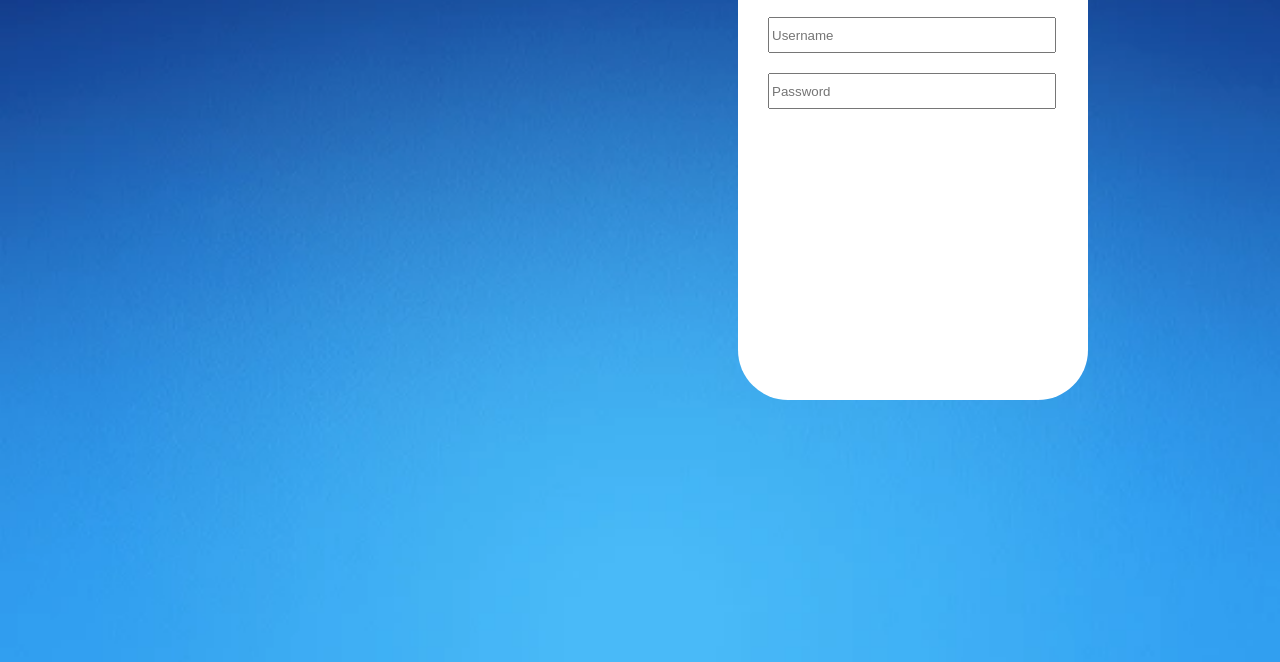
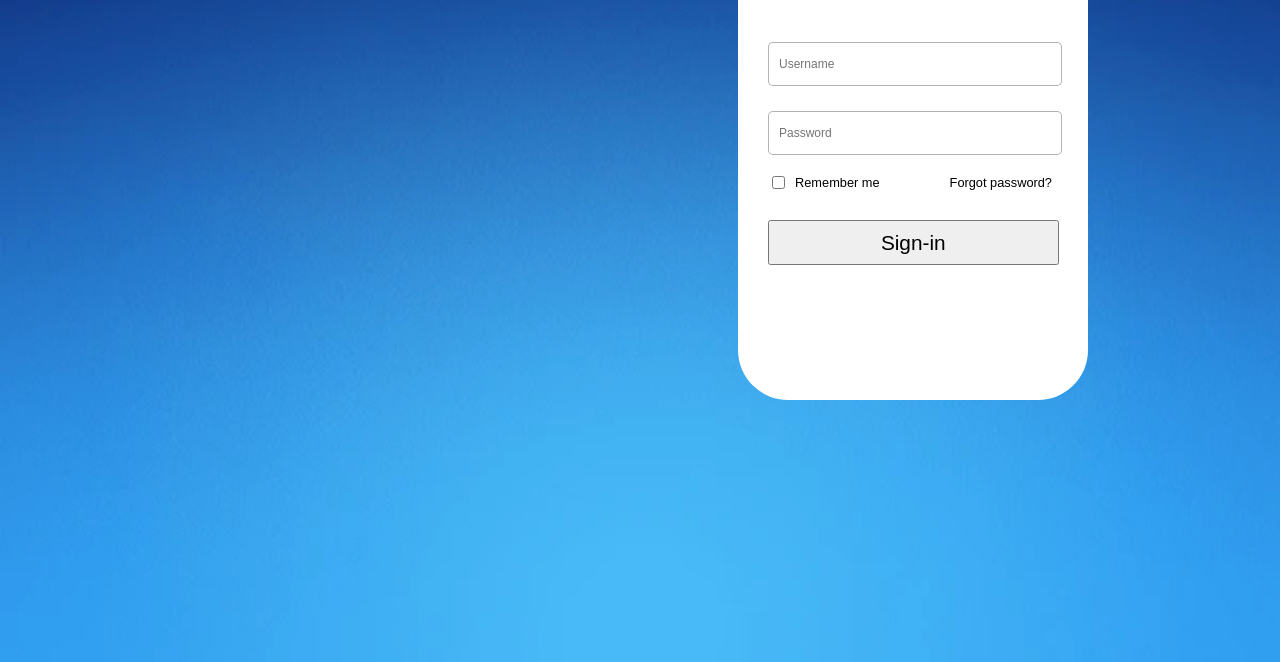
Before and after one commit to Yash20061/Expense-Tracker, a plain HTML site: page frontEnd/index.html in a window 1280 px wide. Shown: the part 138-800 px from the top of the page. Drawn offline with Linux system fonts and the light colour scheme.

Commit message:
After sign in button

```diff
--- a/frontEnd/index.html
+++ b/frontEnd/index.html
@@ -18,6 +18,22 @@
         <input class="js-user_pass" placeholder="Password" type="password">
       </div>
 
+      <div class="below-pass">
+        <div class="remember-me">
+          <input type="checkbox">
+          <p class="remember-text">Remember me</p>
+        </div>
+        <div class="forgot-pass">
+          <a>Forgot password?</a>
+        </div>
+      </div>
+
+      <div class="signin-button">
+        <button class="sign-in">
+          Sign-in
+        </button>
+      </div>
+
     </div>
   </main>
 </body>
--- a/frontEnd/style.css
+++ b/frontEnd/style.css
@@ -28,16 +28,50 @@ main{
 .login-main-text{
   margin-left: 50px;
   margin-top: 60px;
+  margin-bottom: 45px;
 }
 
 .credentials{
-
+  margin-bottom: 20px;
 }
 
 .credentials input{
   display: block;
-  margin-top: 20px;
-  height: 30px;
+  margin-top: 25px;
+  height: 40px;
+  border-radius: 5px;
+  border: 1px solid rgba(0,0,0,0.3);
   width: 80%;
   margin-left: 30px;
+  font-size: 0.75rem;
+  padding-left: 10px;
 }
+
+.below-pass{
+  display: flex;
+  justify-content: space-between;
+  align-items: center;
+  width: 80%;
+  margin-left: 34px;
+  font-size: 0.8rem;
+  margin-bottom: 30px;
+}
+
+.remember-me{
+  display: flex;
+}
+
+.remember-text{
+  margin-left: 10px;
+}
+
+.signin-button{
+
+}
+
+.sign-in{
+  height: 45px;
+  margin-left: 30px;
+  width: 83%;
+  font-size: 1.3rem;
+}
```
